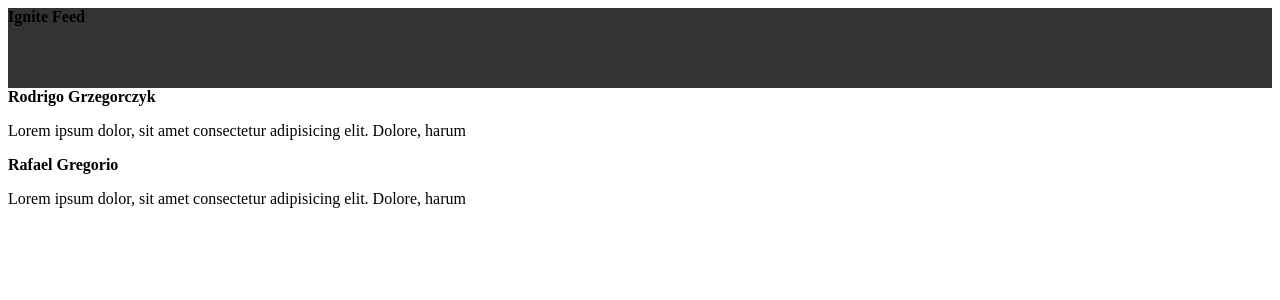
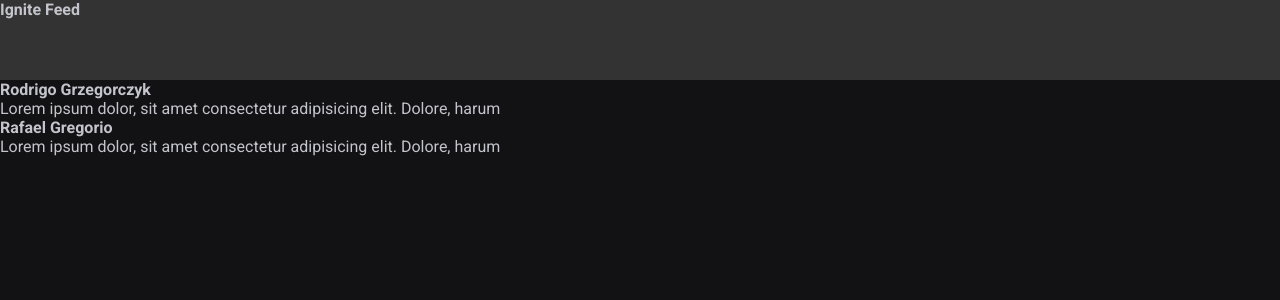
Before and after one commit to RodrigoGrz/Fundamentos-ReactJS, a React (Vite) app: page / in a window 1280 px wide. Shown: the top 300 px of the page. Built offline with nearby package versions, Linux system fonts and the light colour scheme.

Commit message:
CSS Global

```diff
--- a/index.html
+++ b/index.html
@@ -1,13 +1,21 @@
 <!DOCTYPE html>
 <html lang="en">
+
 <head>
   <meta charset="UTF-8" />
+  <link rel="preconnect" href="https://fonts.googleapis.com" />
+  <link rel="preconnect" href="https://fonts.gstatic.com" crossorigin />
+
+  <link href="https://fonts.googleapis.com/css2?family=Roboto:wght@400;700&display=swap" rel="stylesheet" />
   <link rel="icon" type="image/svg+xml" href="/src/favicon.svg" />
   <meta name="viewport" content="width=device-width, initial-scale=1.0" />
+
   <title>Vite App</title>
 </head>
+
 <body>
   <div id="root"></div>
   <script type="module" src="/src/main.jsx"></script>
 </body>
+
 </html>
--- a/src/App.jsx
+++ b/src/App.jsx
@@ -1,5 +1,7 @@
 import { Header } from "./components/Header"
 import { Post } from "./Post"
+
+import './global.css';
 
 function App() {
   return (
--- /dev/null
+++ b/src/global.css
@@ -0,0 +1,33 @@
+:root {
+    --white: #FFFFFF;
+    --gray-100: #e1e1e6;
+    --gray-300: #C4C4CC;
+    --gray-400: #8D8D99;
+    --gray-600: #323238;
+    --gray-700: #29292E;
+    --gray-800: #202024;
+    --gray-900: #121214;
+
+    --green-500: #00875F;
+}
+
+* {
+    margin: 0;
+    padding: 0;
+    box-sizing: border-box;
+}
+
+body {
+    background: var(--gray-900);
+    color: var(--gray-300);
+    -webkit-font-smoothing: antialiased;
+}
+
+body,
+input,
+textarea,
+button {
+    font-family: 'Roboto', sans-serif;
+    font-weight: 400;
+    font-size: 1rem;
+}
```
Also changed, not shown: src/globa.css (deleted). Lines whose indentation alone changed are shown as unchanged.
